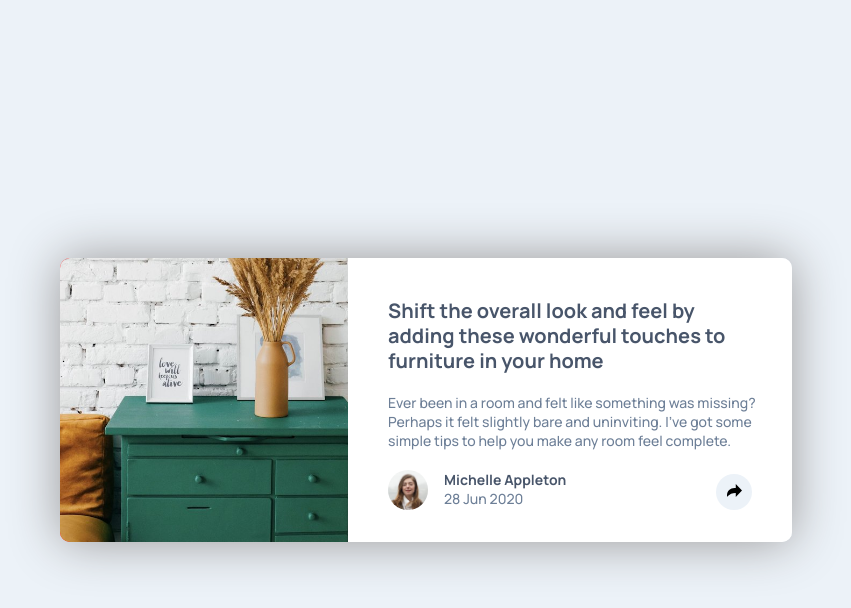
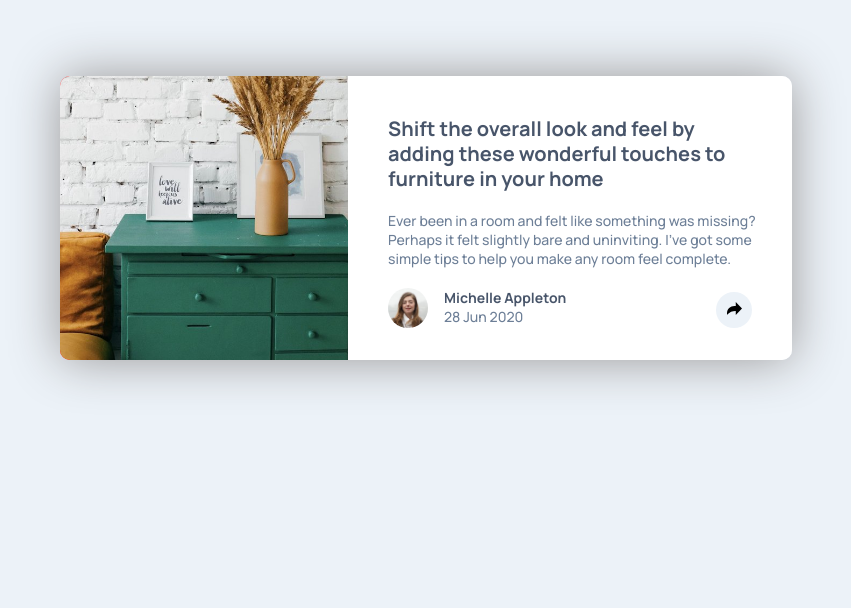
Before and after one commit to arif-khan-dh/articlepreviewcomponent_fm-ch-n, a plain HTML site: page index.html in a window 1280 px wide. Shown: the whole page, without its empty margins (214-1065 px from the left). Drawn offline with Linux system fonts and the light colour scheme.

Commit message:
Vertical Alignment Removed

```diff
--- a/app/scss/_globals.scss
+++ b/app/scss/_globals.scss
@@ -13,15 +13,15 @@ body {
     position: relative;
     margin: 0;
     padding: 0;
-    display: flex;
-    justify-content: center;
-    align-items: center;
+    // display: flex;
+    // justify-content: center;
+    // align-items: center;
     min-height: 100vh;
     font-family: "Manrope", sans-serif;
     font-size: $font-sm;
     background-color: $lightGrayishBlue;
     background-repeat: no-repeat;
-    // padding-top: toRem(76px);
+    padding-top: toRem(76px);
     overflow: hidden;
 }
 
```
Also changed, not shown: dist/styles/styles.css.
